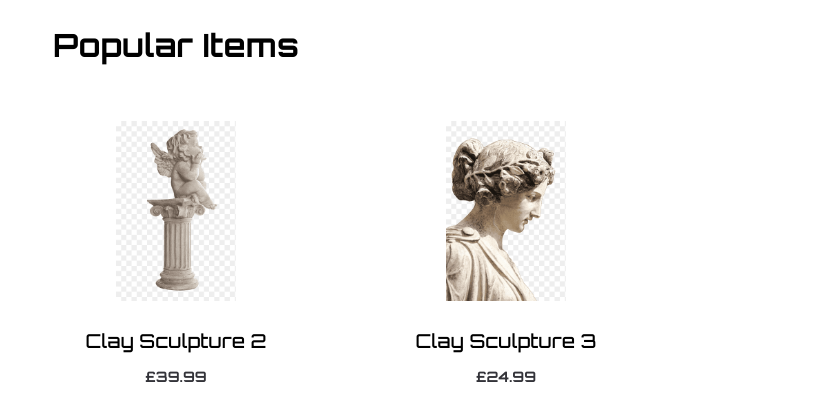
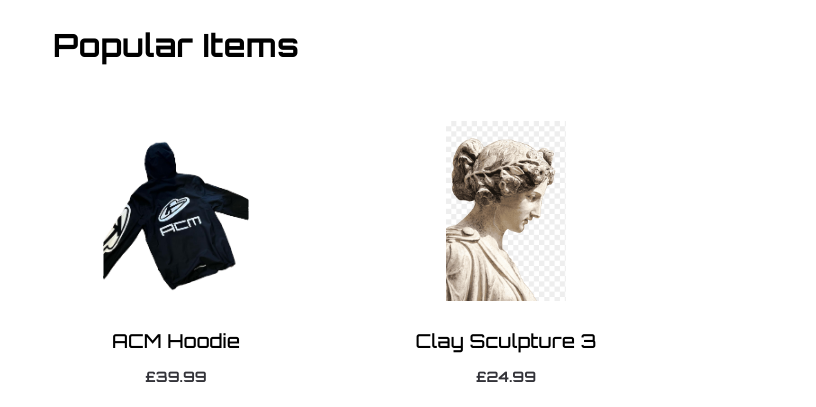
Before and after one commit to cris27-web/kurless, a plain HTML site: page index.html in a window 1280 px wide. Shown: the part 137-544 px from the top of the page, 464-1280 px from the left. Drawn offline with Linux system fonts and the light colour scheme.

Commit message:
Added hoodie

```diff
--- a/index.html
+++ b/index.html
@@ -56,9 +56,9 @@
                         </div>
                     </div>
                     <div class="product-card">
-                        <img src="assets/images/Sculpt2.png" alt="Clay Sculpture 2" class="product-card__image">
+                        <img src="assets/images/hoodie.png" alt="Clay Sculpture 2" class="product-card__image">
                         <div class="product-card__info">
-                            <h3 class="product-card__title">Clay Sculpture 2</h3>
+                            <h3 class="product-card__title">ACM Hoodie</h3>
                             <p class="product-card__price">&pound;39.99</p>
                         </div>
                     </div>
```
Also changed, not shown: assets/images/hoodie.PNG (added), 2 other files.
